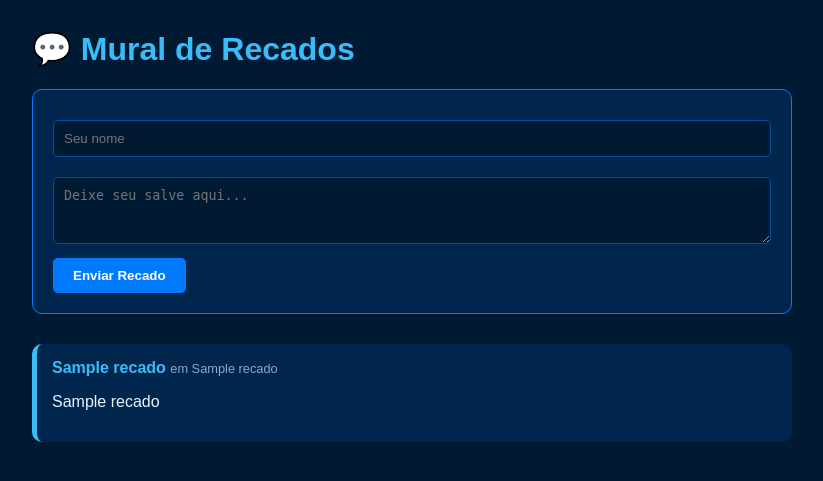
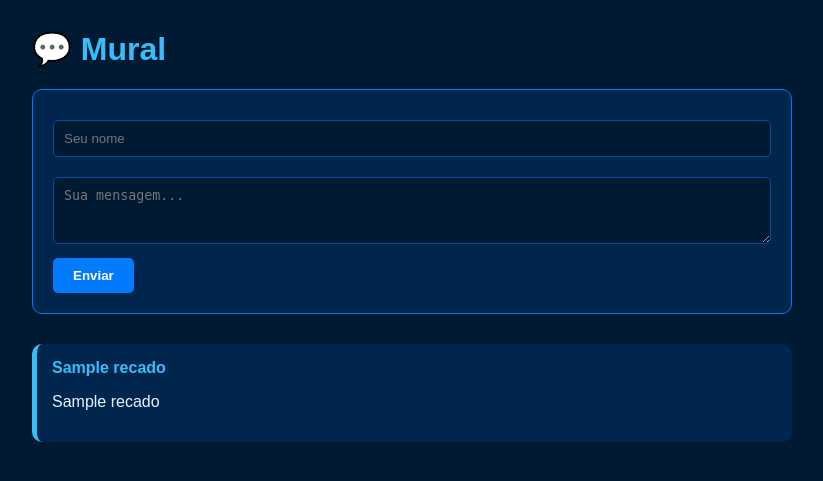
Before and after one commit to azuledoido/meu-blog-flask, a Flask app: template templates/mural.html in a window 1280 px wide. Shown: the part 62-543 px from the top of the page, without its empty margins (228-1051 px from the left). Run offline with Flask 3, Linux system fonts and the light colour scheme; the template is opened without the code that fills it: most values are stand-ins (such as "Sample title", 1, 10 or a date in 2020); some libraries are stand-ins or nearby versions.

Commit message:
Fix: Mural restaurado e blindado

```diff
--- a/templates/mural.html
+++ b/templates/mural.html
@@ -5,32 +5,16 @@
     <meta name="viewport" content="width=device-width, initial-scale=1.0">
     <title>Mural - Azul e Doido</title>
     <style>
-        /* Copiamos o mesmo CSS do index para manter a identidade */
         * { box-sizing: border-box; }
         body { background-color: #001a33; color: #e6f2ff; font-family: sans-serif; margin: 0; padding: 0; }
         nav { display: flex; justify-content: center; gap: 20px; padding: 20px; background: #003366; border-bottom: 3px solid #00509e; }
         nav a { color: #ffffff; text-decoration: none; font-weight: bold; }
-        nav a:hover { color: #38bdf8; }
-
         .container { max-width: 800px; margin: 30px auto; padding: 0 20px; }
-
         .form-mural { background: #00264d; padding: 20px; border-radius: 10px; border: 1px solid #007bff; margin-bottom: 30px; }
-        input, textarea {
-            width: 100%; padding: 10px; margin: 10px 0;
-            background: #001a33; border: 1px solid #00509e; color: white; border-radius: 5px;
-        }
-        button {
-            background: #007bff; color: white; border: none; padding: 10px 20px;
-            border-radius: 5px; cursor: pointer; font-weight: bold;
-        }
-        button:hover { background: #0056b3; }
-
-        .recado {
-            background: #00264d; padding: 15px; border-radius: 10px;
-            margin-bottom: 15px; border-left: 5px solid #38bdf8;
-        }
+        input, textarea { width: 100%; padding: 10px; margin: 10px 0; background: #001a33; border: 1px solid #00509e; color: white; border-radius: 5px; }
+        button { background: #007bff; color: white; border: none; padding: 10px 20px; border-radius: 5px; cursor: pointer; font-weight: bold; }
+        .recado { background: #00264d; padding: 15px; border-radius: 10px; margin-bottom: 15px; border-left: 5px solid #38bdf8; }
         .autor { color: #38bdf8; font-weight: bold; }
-        .data { font-size: 0.8rem; color: #88aacc; }
     </style>
 </head>
 <body>
@@ -41,23 +25,27 @@
     </nav>
 
     <div class="container">
-        <h1 style="color: #38bdf8;">💬 Mural de Recados</h1>
+        <h1 style="color: #38bdf8;">💬 Mural</h1>
 
         <div class="form-mural">
             <form action="/mural" method="POST">
                 <input type="text" name="nome" placeholder="Seu nome" required>
-                <textarea name="mensagem" placeholder="Deixe seu salve aqui..." rows="3" required></textarea>
-                <button type="submit">Enviar Recado</button>
+                <textarea name="mensagem" placeholder="Sua mensagem..." rows="3" required></textarea>
+                <button type="submit">Enviar</button>
             </form>
         </div>
 
         <div class="lista-recados">
-            {% for r in recados %}
-            <div class="recado">
-                <span class="autor">{{ r[1] }}</span> <span class="data">em {{ r[3] }}</span>
-                <p>{{ r[2] }}</p>
-            </div>
-            {% endfor %}
+            {% if recados %}
+                {% for r in recados %}
+                <div class="recado">
+                    <span class="autor">{{ r[1] }}</span>
+                    <p>{{ r[2] }}</p>
+                </div>
+                {% endfor %}
+            {% else %}
+                <p>Nenhum recado ainda. Seja o primeiro!</p>
+            {% endif %}
         </div>
     </div>
 </body>
```
